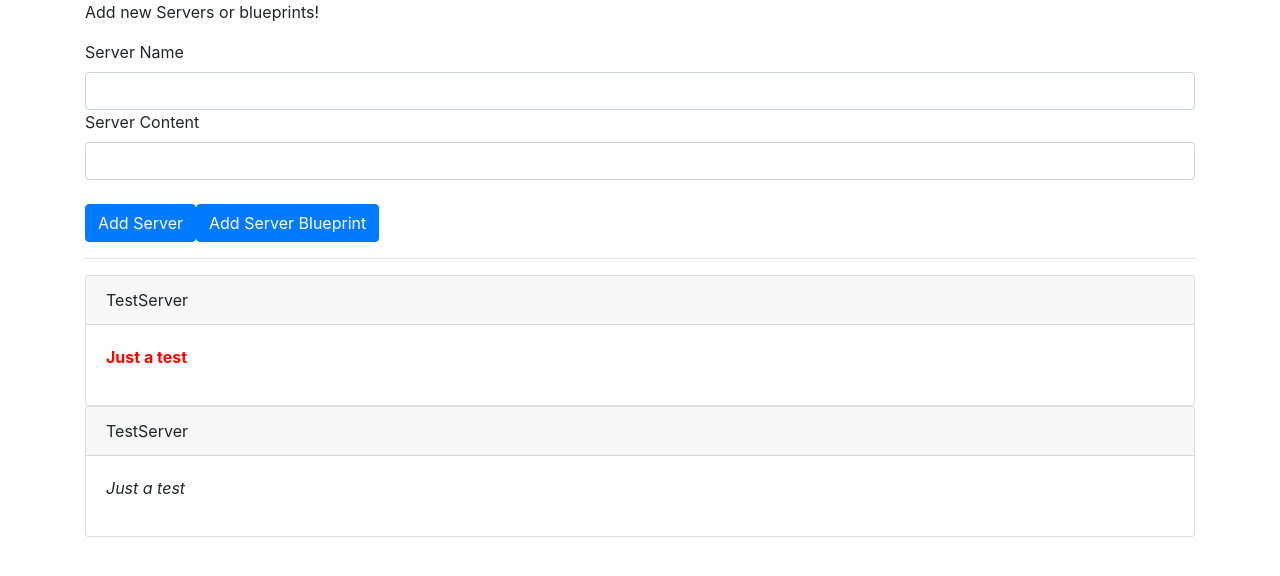
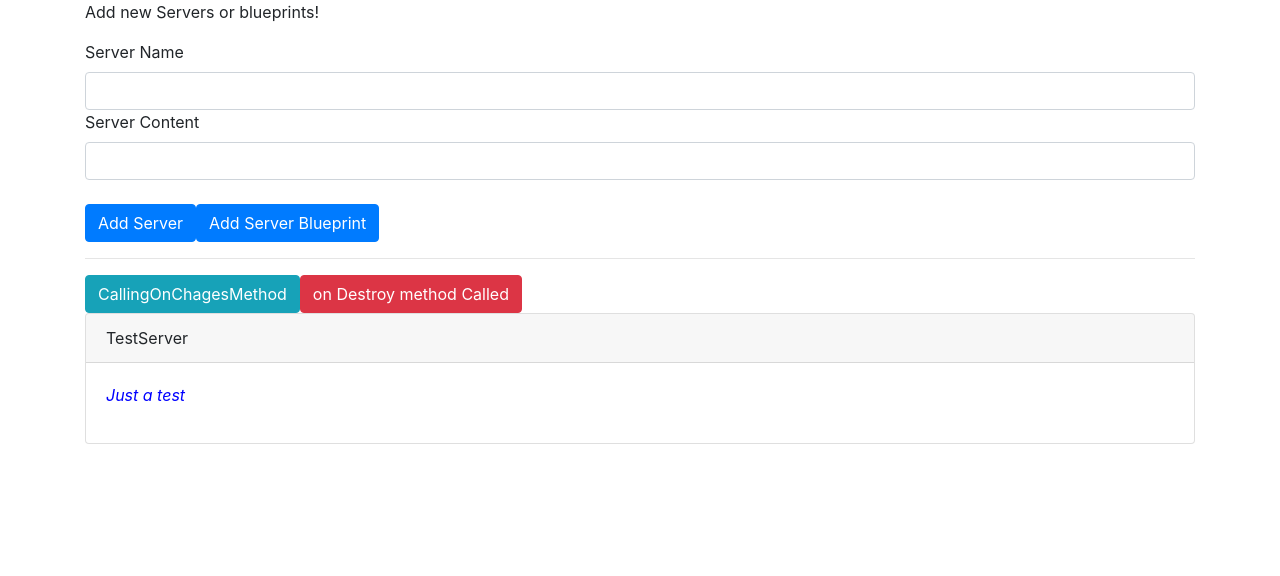
Before and after one commit to Alexise857/potential-to-grow, an Angular app: page / in a window 1280 px wide. Shown: the top 576 px of the page. Built offline with nearby package versions, Linux system fonts and the light colour scheme.

Commit message:
lifecycle hooks and template access

```diff
--- a/src/app/app.component.html
+++ b/src/app/app.component.html
@@ -5,8 +5,15 @@
   <hr>
   <div class="row">
     <div class="col-xl-12">
+      <button class="btn btn-info" (click)="onChangeFirstElemnt()">
+        CallingOnChagesMethod
+      </button>
+      <button class="btn btn-danger" (click)="onDestroyFirts()" >
+        on Destroy method Called
+      </button>
   <app-server-element
     *ngFor="let serverElement of serverElements"
+    [name]="serverElement.name"
      [srvElement]="serverElement">
     <p>
       <strong *ngIf="serverElement.type === 'server'" style="color: red">{{ serverElement.content }}</strong>
--- a/src/app/app.component.scss
+++ b/src/app/app.component.scss
@@ -0,0 +1,3 @@
+p{
+  color: blue;
+}
--- a/src/app/app.component.ts
+++ b/src/app/app.component.ts
@@ -7,10 +7,10 @@ import {Component} from '@angular/core';
 })
 export class AppComponent {
   serverElements = [
-    {type: 'server', name: 'TestServer', content: 'Just a test'},
+    // {type: 'server', name: 'TestServer', content: 'Just a test'},
     {type: 'blueprint', name: 'TestServer', content: 'Just a test'}];
 
-  onServerAdded(serverData: {serverName: string, serverContent: string}) {
+  onServerAdded(serverData: { serverName: string, serverContent: string }) {
     this.serverElements.push({
       type: 'server',
       name: serverData.serverName,
@@ -18,7 +18,7 @@ export class AppComponent {
     });
   }
 
-  onBlueprintAdded(bluePrintData: {serverName: string, serverContent: string}) {
+  onBlueprintAdded(bluePrintData: { serverName: string, serverContent: string }) {
     this.serverElements.push({
       type: 'blueprint',
       name: bluePrintData.serverName,
@@ -26,5 +26,12 @@ export class AppComponent {
     });
   }
 
+  onChangeFirstElemnt() {
+    this.serverElements[0].name = 'changed';
+  }
+
+  onDestroyFirts(){
+    this.serverElements.splice(0,1)
+  }
 
 }
--- a/src/app/cockpit/cockpit.component.html
+++ b/src/app/cockpit/cockpit.component.html
@@ -7,6 +7,7 @@
       type="text"
       class="form-control"
       #serverNameInput>
+<!--    LOCALREFERENCE-->
 <!--    #serverNameInput -- a reference, you can use it everywhere of the template, only there, not on TS-->
     <label>Server Content</label>
 <!--    <input type="text" class="form-control" [(ngModel)]="newServerContent">-->
--- a/src/app/cockpit/cockpit.component.ts
+++ b/src/app/cockpit/cockpit.component.ts
@@ -19,7 +19,7 @@ export class CockpitComponent implements OnInit {
   }
 
   onAddServer(nameInput: HTMLInputElement) {
-    // nameInput - local reference:  brings us all elements of the properties, get acces to some elements of the template
+    // nameInput - local reference:  brings us all elements of the properties, get access to some elements of the template
     this.serverCreated.emit({
       serverName: nameInput.value,
       serverContent: this.serverContentInput.nativeElement.value
--- a/src/app/server-element/server-element.component.html
+++ b/src/app/server-element/server-element.component.html
@@ -1,7 +1,8 @@
 <div
   class="card"
 >
-  <div class="card-header">{{ element.name }}</div>
+<!--  <div class="card-header">{{ element.name }}</div>-->
+  <div class="card-header">{{ name }}</div>
   <div class="card-body">
   <ng-content></ng-content>
   </div>
--- a/src/app/server-element/server-element.component.ts
+++ b/src/app/server-element/server-element.component.ts
@@ -1,16 +1,87 @@
-import {Component, Input, OnInit} from '@angular/core';
+import {
+  Component,
+  Input,
+  AfterContentChecked,
+  AfterContentInit,
+  AfterViewChecked,
+  AfterViewInit,
+  DoCheck,
+  OnChanges,
+  OnDestroy,
+  OnInit,
+  SimpleChanges
+} from '@angular/core';
 
 @Component({
   selector: 'app-server-element',
   templateUrl: './server-element.component.html',
   styleUrls: ['./server-element.component.scss']
 })
-export class ServerElementComponent implements OnInit {
+export class ServerElementComponent implements OnInit,
+  OnChanges,
+  DoCheck,
+  AfterContentInit,
+  AfterContentChecked,
+  AfterViewInit,
+  AfterViewChecked,
+  OnDestroy {
   @Input('srvElement') element: {type: string, name: string, content: string};
+  @Input() name: string;
 
-  constructor() { }
+  constructor() {
+    console.log('server element constructor called !');
+  }
+  // ngOnChanges would run firts
+  // It would be called after a bound input property changes
+  // ngOnchanges is the only hook that recives an argument
+  ngOnChanges(change: SimpleChanges) {
+    console.log({change});
+    console.log('server element ngOnChanges called !');
+  }
 
   ngOnInit(): void {
+    // TODO: called once the component is initialized
+    console.log('server element ngOnInit called !');
+  }
+  // this will give us a method which is excecuted on every change detection run
+  ngDoCheck(): void {
+    console.log('ngDOCheck called');
+    // this mehotd is called right at the begining
+    // this mehotd would run whener changes detection runs, change datecges
+    // hooked on every change angular makes, not if only 1 changes is exhecuted
+    // Excecuted when trigerring events
+  }
+
+  ngAfterContentInit(): void {
+    // TODO: This method will excecute after doCheck, and it's called only once because it doesn't get initialized again
+    // Called after the content (projected via ng-content) has been initialized
+    // Meaning of content: is the thing we project into this through ng-content
+    console.log('ngAfterContentInit Called');
+  }
+
+  ngAfterContentChecked(): void {
+    // TODO: Called after each change detection cycle
+    // Called every time the projected content has been checked
+    console.log('ngAfterContentChecked Called');
+  }
+
+  ngAfterViewInit(): void {
+    // called after the component's view (and child views) has been initialized
+    // called once our view has been rendered
+    console.log('ngAfterViewInit Called');
+  }
+
+  ngAfterViewChecked(): void {
+    // called every time the view ( and child view )  have been checked.
+    // So once we are sure that either all changes which had to be done were displayed in the view or not changes were detected
+    console.log('ngAfterViewChecked Called');
+  }
+
+  ngOnDestroy(): void {
+    // it is called when an element is removed from the DOM
+    // called when the component is destroy
+    // for example: if you placed ngIf on it and then this gets to false, and because of that it removes it from the DOM, ngOnDestroy is called
+    console.log('ngOnDestroy called');
   }
 
 }
```
